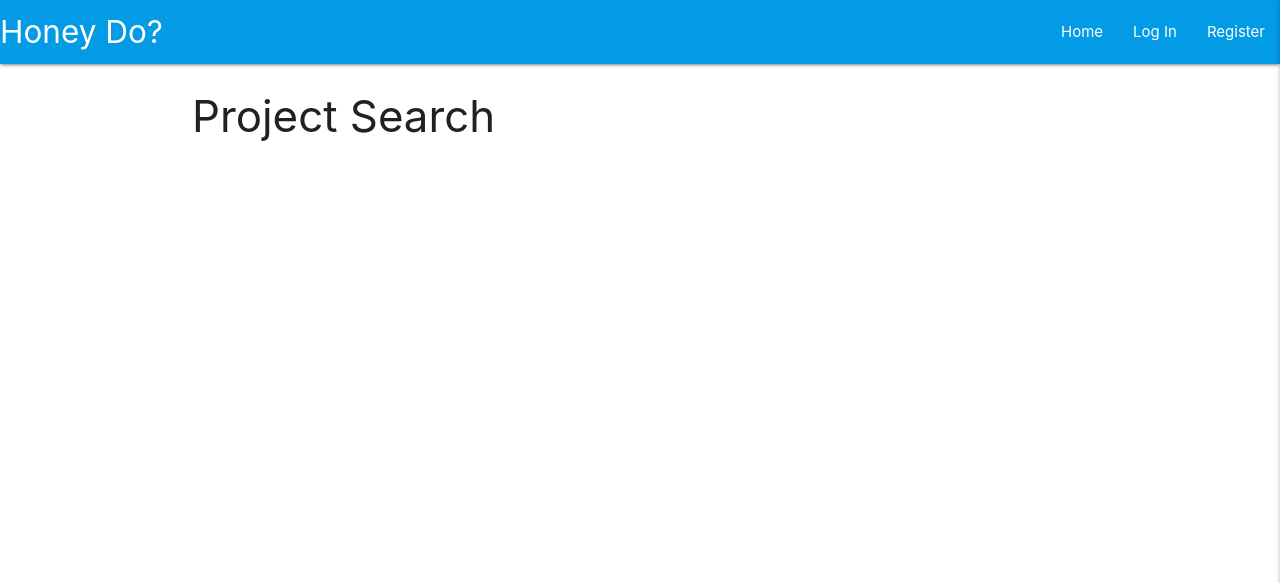
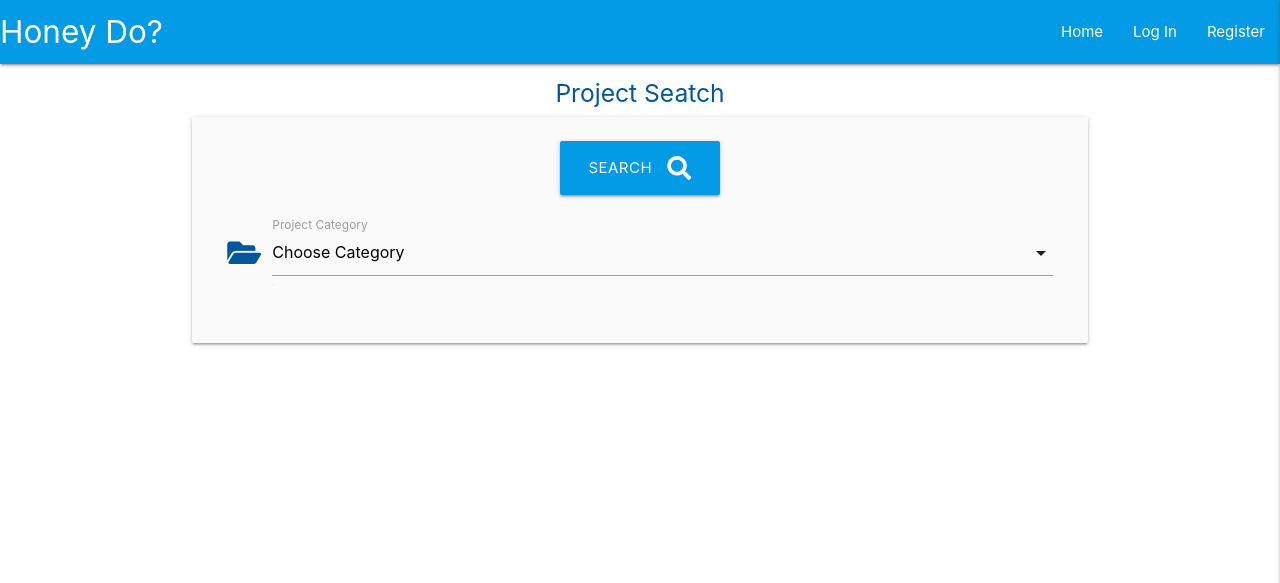
Before and after one commit to michaelmagee/magee-ms3, a Flask app: page /projects_search in a window 1280 px wide. Shown: the top 583 px of the page. Run offline with Flask 2, Linux system fonts and the light colour scheme; data that the repository does not hold is empty; some libraries are stand-ins or nearby versions.

Commit message:
Started the projects search. Got disting ok Resume building dynamic pymongo  queries based on field selection

```diff
--- a/app.py
+++ b/app.py
@@ -168,9 +168,27 @@ def project_edit(project_id):
 
 
 
-@app.route("/projects_search")
+@app.route("/projects_search", methods=["GET", "POST"])
 def projects_search():
-    return render_template("projects_search.html")
+    if request.method == "POST":
+        project_category_name = request.form.get("project_category_name")
+
+        return  render_template("projects_search.html")
+
+    # else it's a get
+    # get ALL project categories (the categorys might have been renamed )  based on existing values.
+    # note that I could have done a mass project update, or used the CategoryID in the project
+    # But I'm just trying to use mongo one bite at a time here
+    try:
+
+        all_categories = mongo.db.projects.distinct("project_category_name", {"project_account_name" : "magee"})
+        return render_template("projects_search.html", categories=all_categories)
+        # priorities=priorities, points=points, hours=hours)
+
+    except:
+        flash("Error accessing the database.  Please retry")
+        return redirect(url_for("get_projects"))  # send them back to "home"
+
 
 
 """                 ===      CATEGORY related code  ===
--- a/templates/projects_search.html
+++ b/templates/projects_search.html
@@ -1,7 +1,36 @@
 {% extends "base.html" %}
 {% block content %}
 
-<h3>Project Search</h3>
+<h5 class="light-blue-text text-darken-4 center-align">Project Seatch</h5>
 
 
+<div class="row card-panel grey lighten-5">
+
+    <form class="col s12" method="POST" action="{{ url_for('projects_search')}} ">
+        <!--    Submit button -->
+        <div class="row">
+            <div class="col s12 center-align">
+                <button type="submit" class="btn-large light-blue darken-1 text-shadow waves-effect waves-light">
+                    Search <i class="fas fa-search right"></i>
+                </button>
+            </div>
+        </div>
+
+        <!--    Category name    -->
+        <div class="row">
+            <div class="input-field col s12">
+                <i class="fas fa-folder-open prefix light-blue-text text-darken-4"></i>
+                <select multiple id="project_category_name" name="project_category_name" class="validate" required>
+                    <option value="" disabled selected>Choose Category</option>
+                    <option value="ALL">All Categories</option>
+                    {% for category in categories %}
+                    <option value="{{ category }}">{{ category}}</option>
+                    {% endfor %}
+                </select>
+                <label>Project Category</label>
+            </div>
+        </div>
+    </form>
+</div>
+
 {% endblock %}
```
